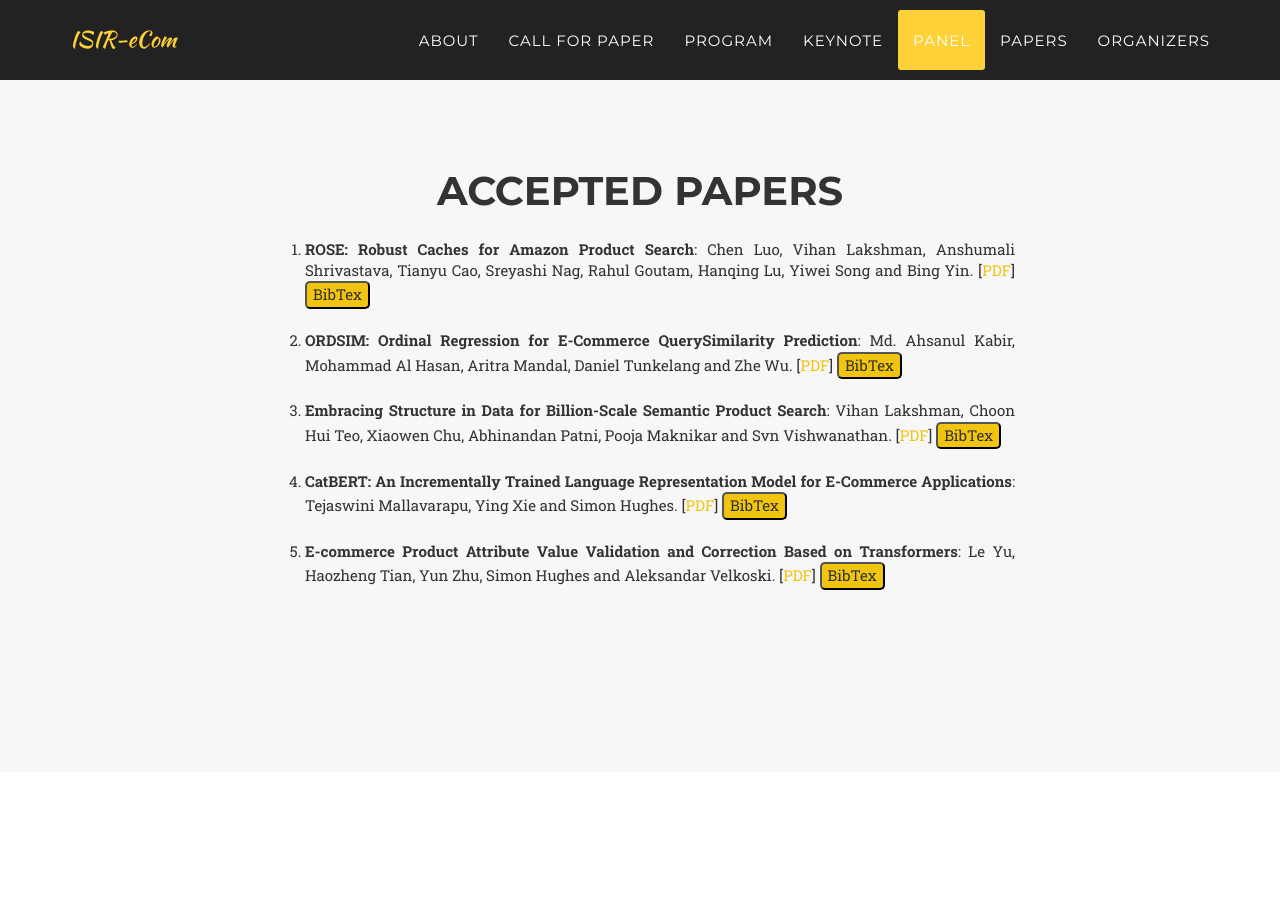
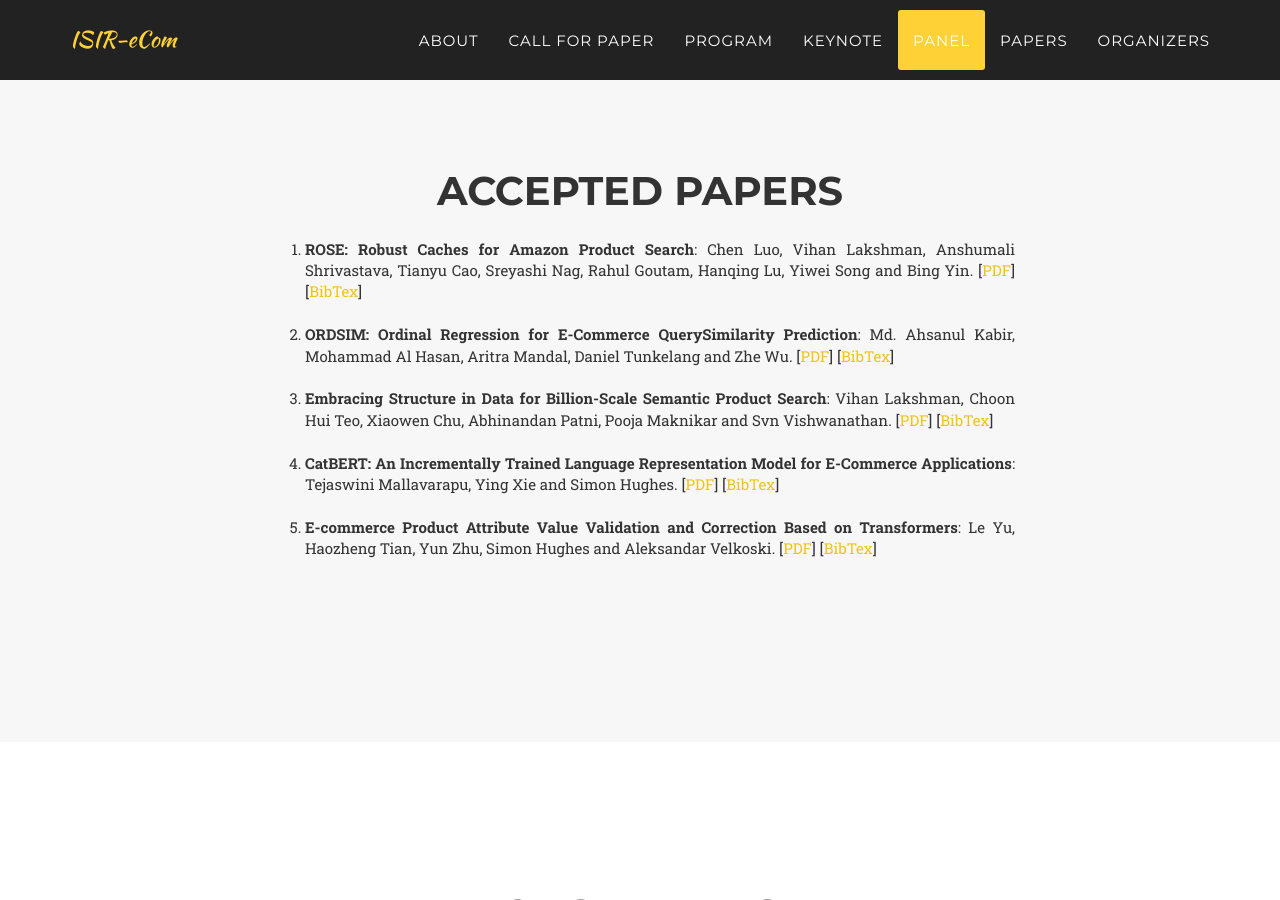
Before and after one commit to ISIR-eCom/ISIR-eCom.github.io, a Jekyll site: the page built from index.html, in a window 1280 px wide and 900 px high, scrolled down 8797 px. Built offline with Jekyll 4.4.1, drawn with Linux system fonts in a browser that asks for light colours; some web fonts are replaced.

Commit message:
add bibtxt block

```diff
--- a/_includes/accepted_papers.html
+++ b/_includes/accepted_papers.html
@@ -22,7 +22,9 @@
                         </script>
 
                         <ol type="1">
-         				<li><strong>ROSE: Robust Caches for Amazon Product Search</strong>: Chen Luo, Vihan Lakshman, Anshumali Shrivastava, Tianyu Cao, Sreyashi Nag, Rahul Goutam, Hanqing Lu, Yiwei Song and Bing Yin. [<a href="https://isir-ecom.github.io/papers/isir-ecom-2022_paper_9.pdf" target="_blank" style="color:#F1C40F;">PDF</a>] <button style="background-color:#F1C40F;border-radius: 5px" onclick='myFunction("paper_9")'>BibTex</button>
+         				<li><strong>ROSE: Robust Caches for Amazon Product Search</strong>: Chen Luo, Vihan Lakshman, Anshumali Shrivastava, Tianyu Cao, Sreyashi Nag, Rahul Goutam, Hanqing Lu, Yiwei Song and Bing Yin.
+                        [<a href="https://isir-ecom.github.io/papers/isir-ecom-2022_paper_9.pdf" target="_blank" style="color:#F1C40F;">PDF</a>]
+                        [<a href="#" style="color:#F1C40F;" onclick='myFunction("paper_9")'>BibTex</a>]
                         <div id="paper_9" style="display:none;white-space:pre-wrap">
 @inproceedings{isir_ecom2022_9,
 title={ROSE: Robust Caches for Amazon Product Search},
@@ -34,7 +36,9 @@ year={2022}
 
                             <!-- [<a href="https://arxiv.org/abs/1806.03790" target="\_blank">Link</a>] -->
                         </li> </br>
-				        <li><strong>ORDSIM: Ordinal Regression for E-Commerce QuerySimilarity Prediction</strong>: Md. Ahsanul Kabir, Mohammad Al Hasan, Aritra Mandal, Daniel Tunkelang and Zhe Wu. [<a href="https://isir-ecom.github.io/papers/isir-ecom-2022_paper_8.pdf" target="_blank" style="color:#F1C40F;">PDF</a>] <button style="background-color:#F1C40F;border-radius: 5px" onclick='myFunction("paper_8")'>BibTex</button>
+				        <li><strong>ORDSIM: Ordinal Regression for E-Commerce QuerySimilarity Prediction</strong>: Md. Ahsanul Kabir, Mohammad Al Hasan, Aritra Mandal, Daniel Tunkelang and Zhe Wu.
+                        [<a href="https://isir-ecom.github.io/papers/isir-ecom-2022_paper_8.pdf" target="_blank" style="color:#F1C40F;">PDF</a>]
+                        [<a href="#" style="color:#F1C40F;" onclick='myFunction("paper_8")'>BibTex</a>]
                         <div id="paper_8" style="display:none;white-space:pre-wrap">
 @inproceedings{isir_ecom2022_8,
 title={ORDSIM: Ordinal Regression for E-Commerce QuerySimilarity Prediction},
@@ -45,7 +49,9 @@ year={2022}
                         </div>
                             <!-- [<a href="https://arxiv.org/abs/1806.05004" target="\_blank">Link</a>] -->
                         </li> </br>
-				        <li><strong>Embracing Structure in Data for Billion-Scale Semantic Product Search</strong>: Vihan Lakshman, Choon Hui Teo, Xiaowen Chu, Abhinandan Patni, Pooja Maknikar and Svn Vishwanathan. [<a href="https://isir-ecom.github.io/papers/isir-ecom-2022_paper_3.pdf" target="_blank" style="color:#F1C40F;">PDF</a>] <button style="background-color:#F1C40F;border-radius: 5px" onclick='myFunction("paper_3")'>BibTex</button>
+				        <li><strong>Embracing Structure in Data for Billion-Scale Semantic Product Search</strong>: Vihan Lakshman, Choon Hui Teo, Xiaowen Chu, Abhinandan Patni, Pooja Maknikar and Svn Vishwanathan.
+                        [<a href="https://isir-ecom.github.io/papers/isir-ecom-2022_paper_3.pdf" target="_blank" style="color:#F1C40F;">PDF</a>]
+                        [<a href="#" style="color:#F1C40F;" onclick='myFunction("paper_3")'>BibTex</a>]
                         <div id="paper_3" style="display:none;white-space:pre-wrap">
 @inproceedings{isir_ecom2022_3,
 title={Embracing Structure in Data for Billion-Scale Semantic Product Search},
@@ -56,7 +62,9 @@ year={2022}
                         </div>
                             <!-- [<a href="https://arxiv.org/abs/1806.04735" target="\_blank">Link</a>] -->
                         </li> </br>
-				        <li><strong>CatBERT: An Incrementally Trained Language Representation Model for E-Commerce Applications</strong>: Tejaswini Mallavarapu, Ying Xie and Simon Hughes. [<a href="https://isir-ecom.github.io/papers/isir-ecom-2022_paper_5.pdf" target="_blank" style="color:#F1C40F;">PDF</a>] <button style="background-color:#F1C40F;border-radius: 5px" onclick='myFunction("paper_5")'>BibTex</button>
+				        <li><strong>CatBERT: An Incrementally Trained Language Representation Model for E-Commerce Applications</strong>: Tejaswini Mallavarapu, Ying Xie and Simon Hughes.
+                        [<a href="https://isir-ecom.github.io/papers/isir-ecom-2022_paper_5.pdf" target="_blank" style="color:#F1C40F;">PDF</a>]
+                        [<a href="#" style="color:#F1C40F;" onclick='myFunction("paper_5")'>BibTex</a>]
                         <div id="paper_5" style="display:none;white-space:pre-wrap">
 @inproceedings{isir_ecom2022_5,
 title={CatBERT: An Incrementally Trained Language Representation Model for E-Commerce Applications},
@@ -67,7 +75,9 @@ year={2022}
                         </div>
                             <!-- [<a href="https://arxiv.org/abs/1804.06905" target="\_blank">Link</a>] -->
                         </li> </br>
-				        <li><strong>E-commerce Product Attribute Value Validation and Correction Based on Transformers</strong>: Le Yu, Haozheng Tian, Yun Zhu, Simon Hughes and Aleksandar Velkoski. [<a href="https://isir-ecom.github.io/papers/isir-ecom-2022_paper_7.pdf" target="_blank" target="_blank" style="color:#F1C40F;">PDF</a>] <button style="background-color:#F1C40F;border-radius: 5px" onclick='myFunction("paper_7")'>BibTex</button>
+				        <li><strong>E-commerce Product Attribute Value Validation and Correction Based on Transformers</strong>: Le Yu, Haozheng Tian, Yun Zhu, Simon Hughes and Aleksandar Velkoski.
+                        [<a href="https://isir-ecom.github.io/papers/isir-ecom-2022_paper_7.pdf" target="_blank" style="color:#F1C40F;">PDF</a>]
+                        [<a href="#" style="color:#F1C40F;" onclick='myFunction("paper_7")'>BibTex</a>]
                         <div id="paper_7" style="display:none;white-space:pre-wrap">
 @inproceedings{isir_ecom2022_7,
 title={E-commerce Product Attribute Value Validation and Correction Based on Transformers},
```
